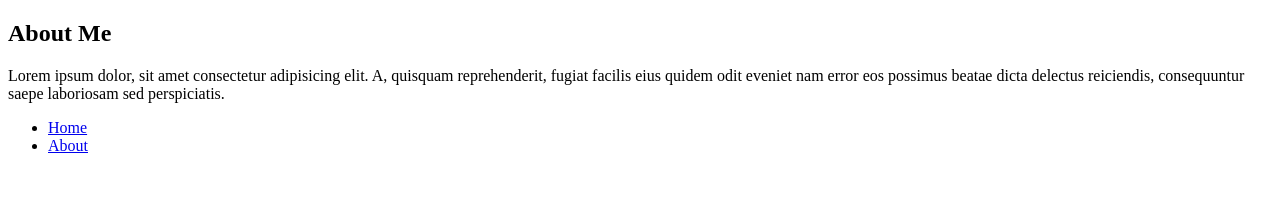
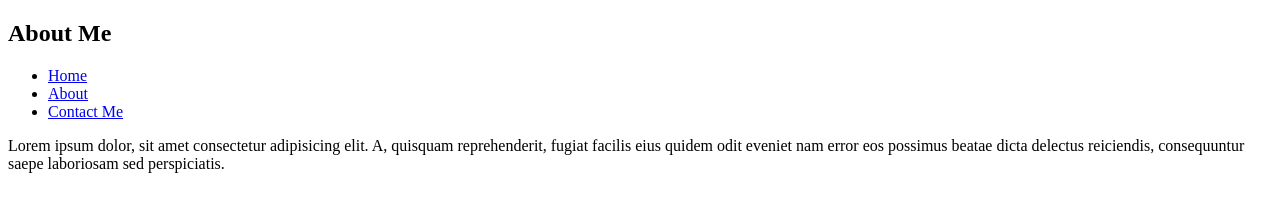
Before and after one commit to khunhour/basic-info-site, a plain HTML site: page about.html in a window 1280 px wide. Drawn offline with Linux system fonts and the light colour scheme.

Commit message:
reorder the link lists in html files

```diff
--- a/about.html
+++ b/about.html
@@ -8,10 +8,16 @@
 	</head>
 	<body>
 		<h2>About Me</h2>
-		<div>Lorem ipsum dolor, sit amet consectetur adipisicing elit. A, quisquam reprehenderit, fugiat facilis eius quidem odit eveniet nam error eos possimus beatae dicta delectus reiciendis, consequuntur saepe laboriosam sed perspiciatis.</div>
 		<ul>
 			<li><a href="/">Home</a></li>
-			<li><a href="/">About</a></li>
+			<li><a href="/about">About</a></li>
+			<li><a href="/contact-me">Contact Me</a></li>
 		</ul>
+		<div>
+			Lorem ipsum dolor, sit amet consectetur adipisicing elit. A,
+			quisquam reprehenderit, fugiat facilis eius quidem odit eveniet nam
+			error eos possimus beatae dicta delectus reiciendis, consequuntur
+			saepe laboriosam sed perspiciatis.
+		</div>
 	</body>
 </html>
--- a/index.js
+++ b/index.js
@@ -3,7 +3,6 @@ const fs = require("fs");
 
 const server = http.createServer(async (req, res) => {
 	res.setHeader("Content-Type", "text/html");
-	console.log(req.url);
 	if (req.url === "/") {
 		fs.readFile("index.html", "utf8", (error, data) => {
 			if (error) {
```
Also changed, not shown: 404.html (+1 -1 lines), contact-me.html (+5 -4 lines), index.html (+5 -4 lines).
